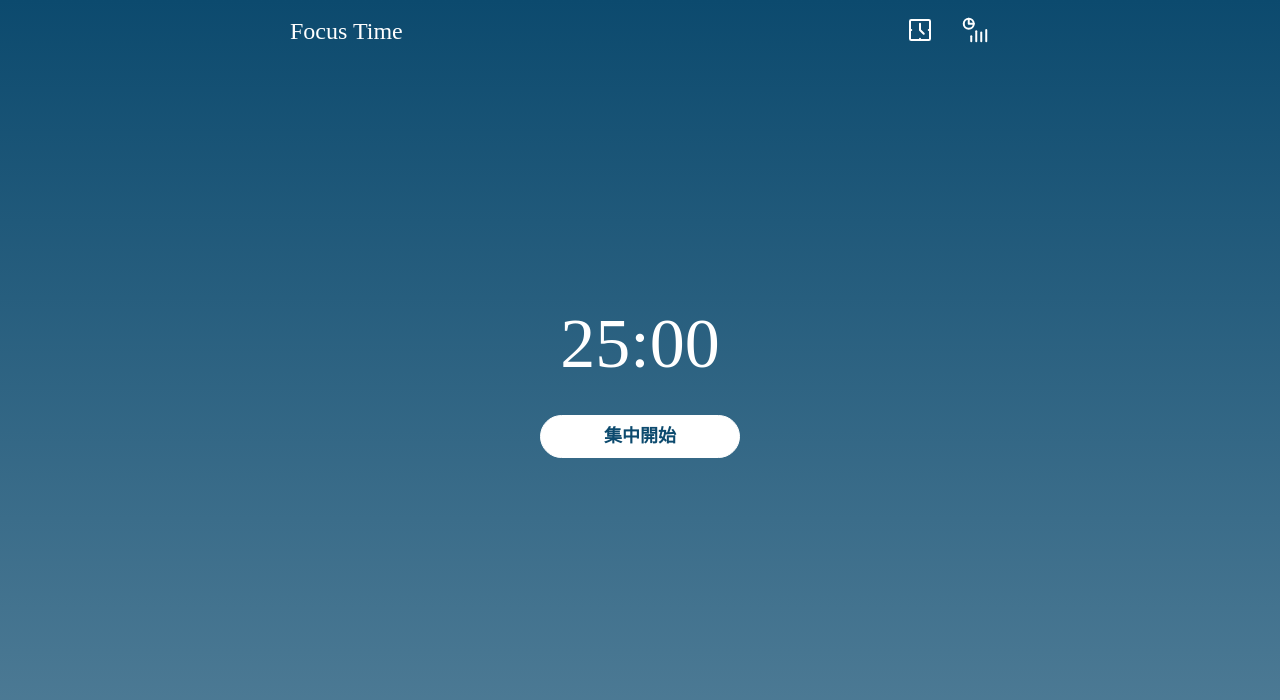
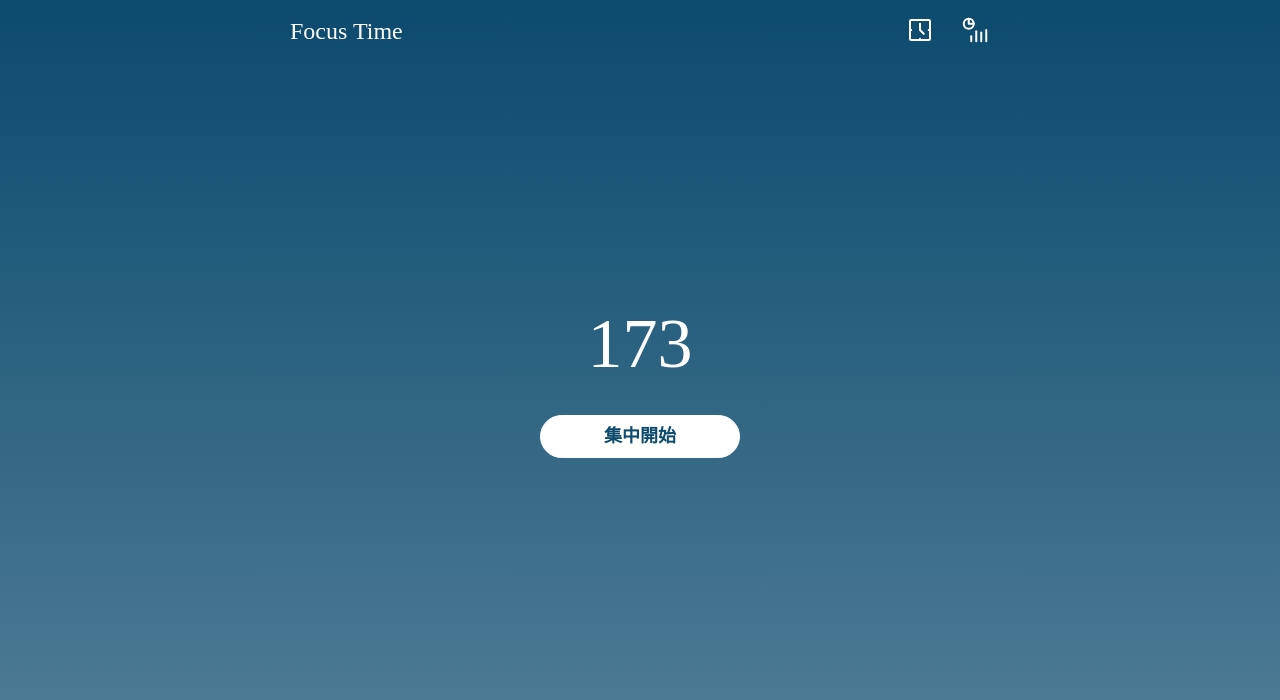
Before and after one commit to takumiozato/Focus, a Next.js app: page / in a window 1280 px wide. Shown: the top 700 px of the page. Built offline with nearby package versions, Linux system fonts and the light colour scheme.

Commit message:
add useInterval

```diff
--- a/components/pages/HomePage/index.tsx
+++ b/components/pages/HomePage/index.tsx
@@ -1,11 +1,15 @@
+import { useState } from 'react'
 import Head from 'next/head'
 import Header from '../../elements/Header'
 import Button from '../../elements/Button'
 import styles from './style.module.scss'
 import useTimer from '../../../hooks/useTimer'
+import useInterval from '../../../hooks/useInterval'
 
 const Home = () => {
-  const { time, start, pause, reset, runState } = useTimer({ time: '25:00' })
+  const { start, pause, reset, runState } = useTimer({ time: 25 })
+  const [time, setTime] = useState(180)
+  useInterval({ onUpdate: () => setTime(time - 1) })
   return (
     <div className={styles.body}>
       <Head>
--- /dev/null
+++ b/hooks/useInterval.ts
@@ -0,0 +1,17 @@
+import { useRef, useEffect } from 'react'
+
+type Params = {
+  onUpdate: () => void
+}
+const useInterval = ({ onUpdate }: Params) => {
+  const onUpdateRef = useRef(() => {})
+  useEffect(() => {
+    onUpdateRef.current = onUpdate
+  })
+  useEffect(() => {
+    const timerId = setInterval(() => onUpdateRef.current(), 1000)
+    return () => clearInterval(timerId)
+  }, [])
+}
+
+export default useInterval
--- a/hooks/useTimer.ts
+++ b/hooks/useTimer.ts
@@ -1,9 +1,9 @@
-import React, { useState } from 'react'
+import { useState } from 'react'
 
 export type RunState = 'initial' | 'running' | 'pause'
 
 type Props = {
-  time: string
+  time: number
 }
 const useTimer = (props: Props) => {
   const [time, setTime] = useState(props.time)
```
